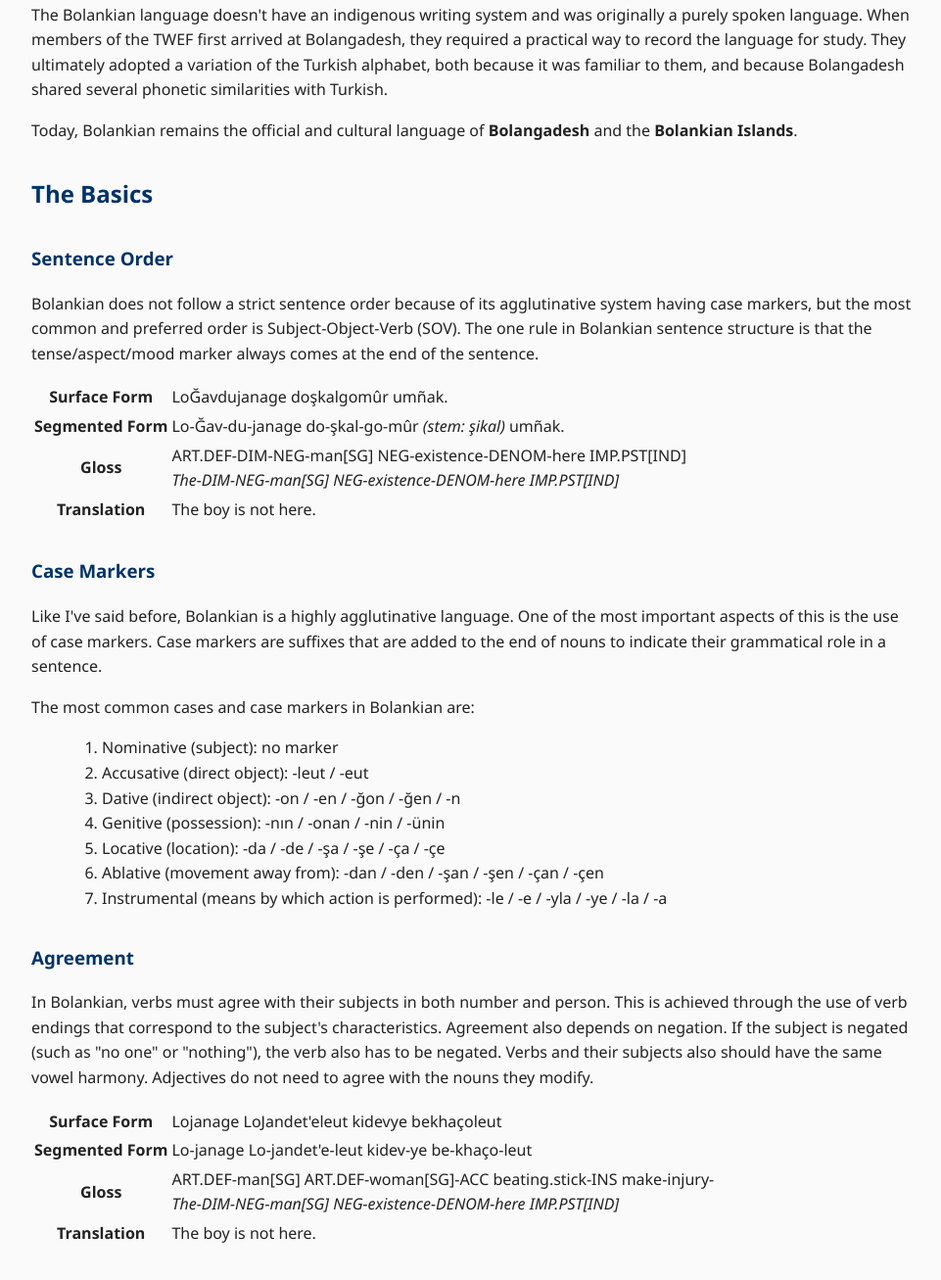
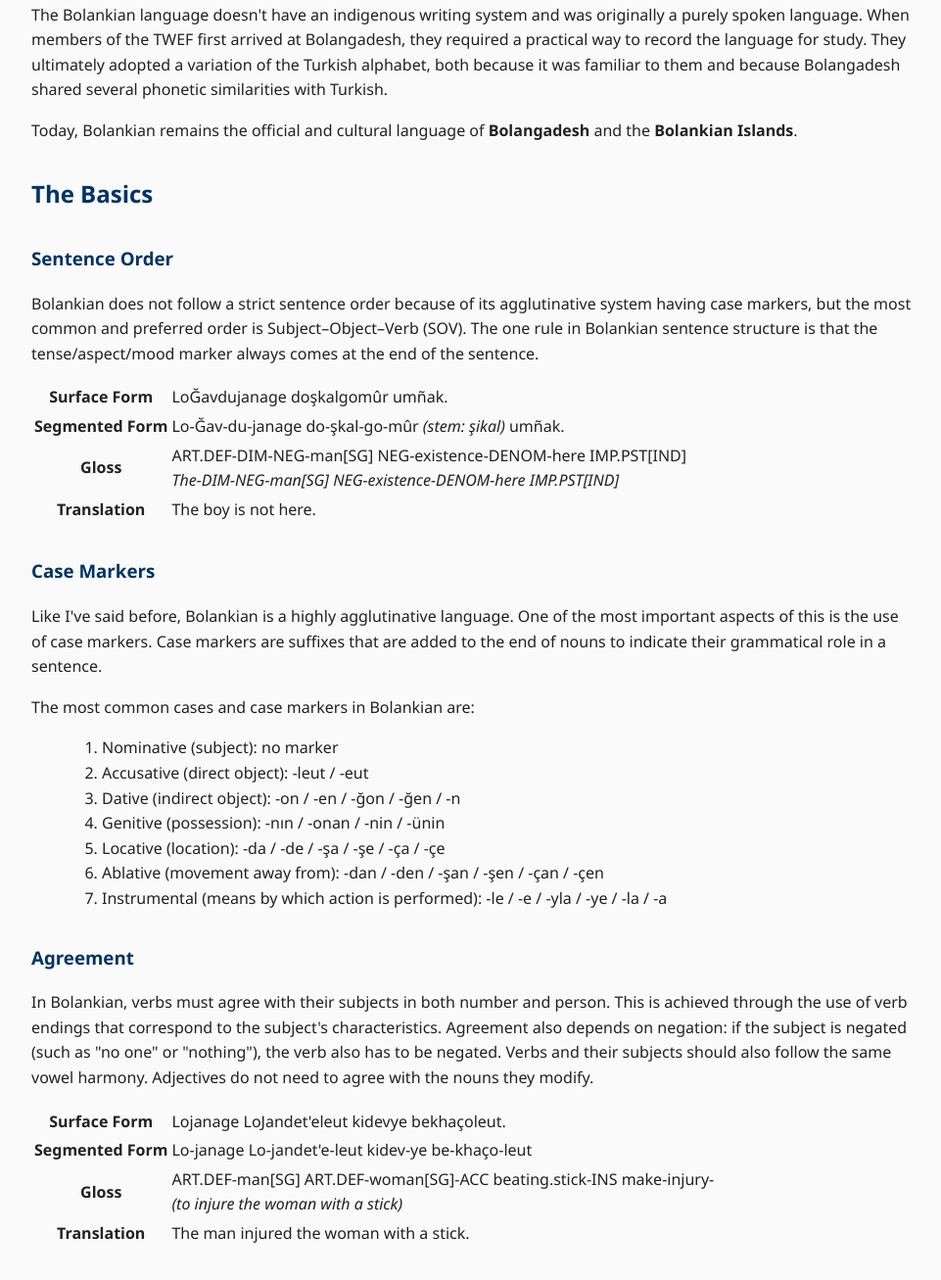
Before and after one commit to GotThatGrass/bolangadesh, a plain HTML site: page languages/bolankian.html in a window 1280 px wide. Shown: the part 735-2042 px from the top of the page at 98% size, without its empty margins (158-1119 px from the left). Drawn offline with Linux system fonts and the light colour scheme; files whose address does not match are found by name.

Commit message:
homepage formatting

```diff
--- a/languages/bolankian.html
+++ b/languages/bolankian.html
@@ -17,6 +17,7 @@
         <a href="bogram.html"><strong>Reference/Grammar</strong></a><br>
         <a href="bodict.html"><strong>Lexicon</strong></a>
     </header>
+
     <main>
         <section id="introduction">
             <h2>Introduction</h2>
@@ -28,7 +29,7 @@
             </p>
             <p>
                 <strong>Bolangadesh</strong> lies deep within the central expanse of the <strong>Okyanus Sea</strong>, surrounded by violent tides and
-                    dense fog banks thsat have kept it hidden from contact for centuries. Due to this isolation, <strong>Bolankian</strong> bears almost
+                dense fog banks that have kept it hidden from contact for centuries. Due to this isolation, <strong>Bolankian</strong> bears almost
                 no resemblance to the languages of neighboring continents. Its syntax and morphology are considered highly
                 agglutinative, with words often formed by stacking multiple particles to refine meaning or emotional tone.
             </p>
@@ -42,18 +43,21 @@
             <p>
                 The Bolankian language doesn't have an indigenous writing system and was originally a purely spoken language.
                 When members of the TWEF first arrived at Bolangadesh, they required a practical way to record the language for study.
-                    They ultimately adopted a variation of the Turkish alphabet, both because it was familiar to them, and because Bolangadesh shared several phonetic similarities with Turkish.
+                They ultimately adopted a variation of the Turkish alphabet, both because it was familiar to them and because Bolangadesh shared several phonetic similarities with Turkish.
             </p>
             <p>
                 Today, Bolankian remains the official and cultural language of <strong>Bolangadesh</strong> and the <strong>Bolankian Islands</strong>.
             </p>
         </section>
+
         <section id="basics">
             <h2>The Basics</h2>
+
             <section>
                 <h3>Sentence Order</h3>
                 <p>
-                        Bolankian does not follow a strict sentence order because of its agglutinative system having case markers, but the most common and preferred order is Subject-Object-Verb (SOV).
+                    Bolankian does not follow a strict sentence order because of its agglutinative system having case markers,
+                    but the most common and preferred order is Subject–Object–Verb (SOV).
                     The one rule in Bolankian sentence structure is that the tense/aspect/mood marker always comes at the end of the sentence.
                 </p>
 
@@ -68,8 +72,10 @@
                     </tr>
                     <tr>
                         <th>Gloss</th>
-                            <td>ART.DEF-DIM-NEG-man[SG] NEG-existence-DENOM-here IMP.PST[IND] <br>
-                            <em>The-DIM-NEG-man[SG] NEG-existence-DENOM-here IMP.PST[IND]</em></td>
+                        <td>
+                            ART.DEF-DIM-NEG-man[SG] NEG-existence-DENOM-here IMP.PST[IND]<br>
+                            <em>The-DIM-NEG-man[SG] NEG-existence-DENOM-here IMP.PST[IND]</em>
+                        </td>
                     </tr>
                     <tr>
                         <th>Translation</th>
@@ -77,11 +83,13 @@
                     </tr>
                 </table>
             </section>
+
             <section>
                 <h3>Case Markers</h3>
                 <p>
-                        Like I've said before, Bolankian is a highly agglutinative language. One of the most important aspects of this is the use of case markers.
-                        Case markers are suffixes that are added to the end of nouns to indicate their grammatical role in a sentence.
+                    Like I've said before, Bolankian is a highly agglutinative language. One of the most important aspects of this
+                    is the use of case markers. Case markers are suffixes that are added to the end of nouns to indicate their grammatical
+                    role in a sentence.
                 </p>
                 <p>The most common cases and case markers in Bolankian are:</p>
                 <ol>
@@ -94,16 +102,21 @@
                     <li>Instrumental (means by which action is performed): -le / -e / -yla / -ye / -la / -a</li>
                 </ol>
             </section>
+
             <section>
                 <h3>Agreement</h3>
                 <p>
-                        In Bolankian, verbs must agree with their subjects in both number and person. This is achieved through the use of verb endings that correspond to the subject's characteristics.
-                        Agreement also depends on negation. If the subject is negated (such as "no one" or "nothing"), the verb also has to be negated. Verbs and their subjects also should have the same vowel harmony. Adjectives do not need to agree with the nouns they modify.
+                    In Bolankian, verbs must agree with their subjects in both number and person. This is achieved through the use of
+                    verb endings that correspond to the subject's characteristics. Agreement also depends on negation:
+                    if the subject is negated (such as "no one" or "nothing"), the verb also has to be negated.
+                    Verbs and their subjects should also follow the same vowel harmony.
+                    Adjectives do not need to agree with the nouns they modify.
                 </p>
+
                 <table>
                     <tr>
                         <th>Surface Form</th>
-                            <td>Lojanage LoJandet'eleut kidevye bekhaçoleut</td> <!--be- verbs signify to do something to someone. bekhacholut -->
+                        <td>Lojanage LoJandet'eleut kidevye bekhaçoleut.</td>
                     </tr>
                     <tr>
                         <th>Segmented Form</th>
@@ -111,12 +124,14 @@
                     </tr>
                     <tr>
                         <th>Gloss</th>
-                            <td>ART.DEF-man[SG] ART.DEF-woman[SG]-ACC beating.stick-INS make-injury- <br>
-                            <em>The-DIM-NEG-man[SG] NEG-existence-DENOM-here IMP.PST[IND]</em></td>
+                        <td>
+                            ART.DEF-man[SG] ART.DEF-woman[SG]-ACC beating.stick-INS make-injury-<br>
+                            <em>(to injure the woman with a stick)</em>
+                        </td>
                     </tr>
                     <tr>
                         <th>Translation</th>
-                            <td>The boy is not here.</td>
+                        <td>The man injured the woman with a stick.</td>
                     </tr>
                 </table>
             </section>
```
Lines whose indentation alone changed are shown as unchanged.
